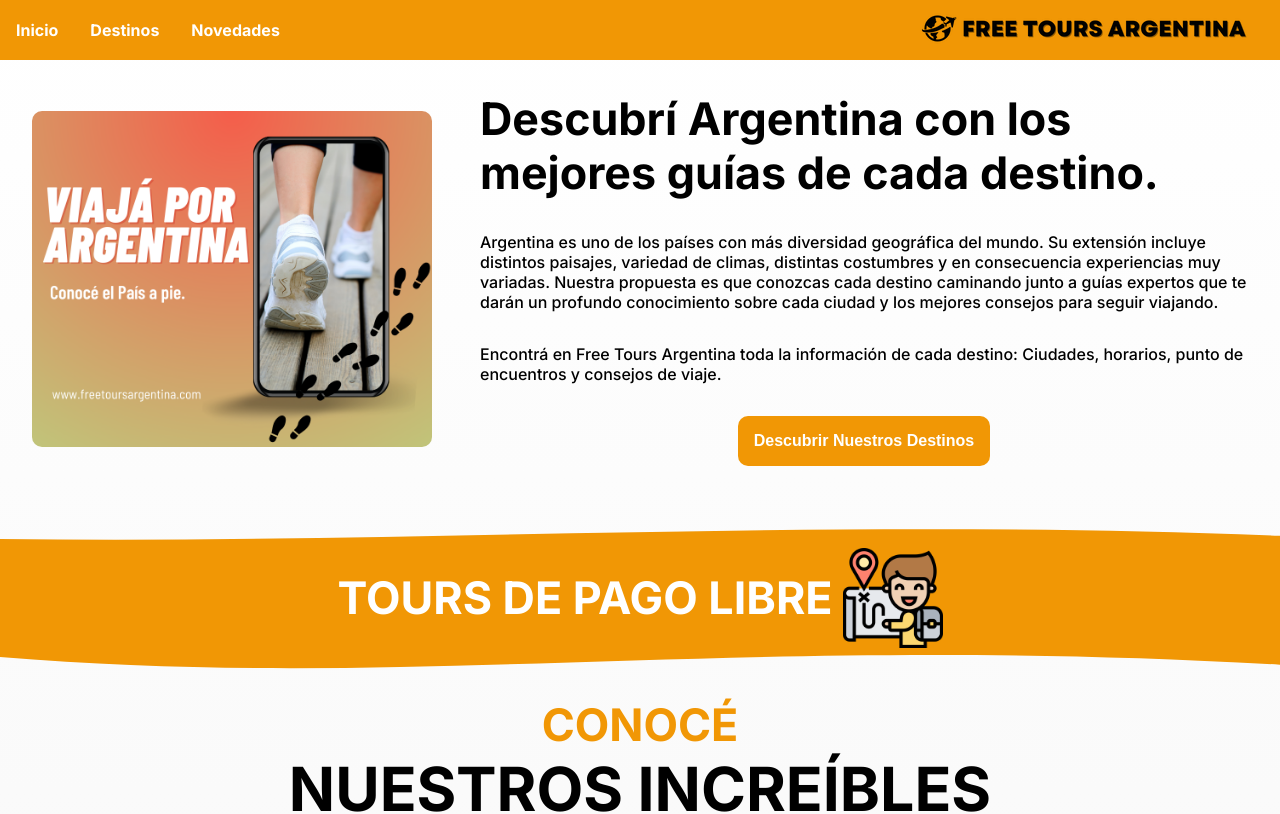
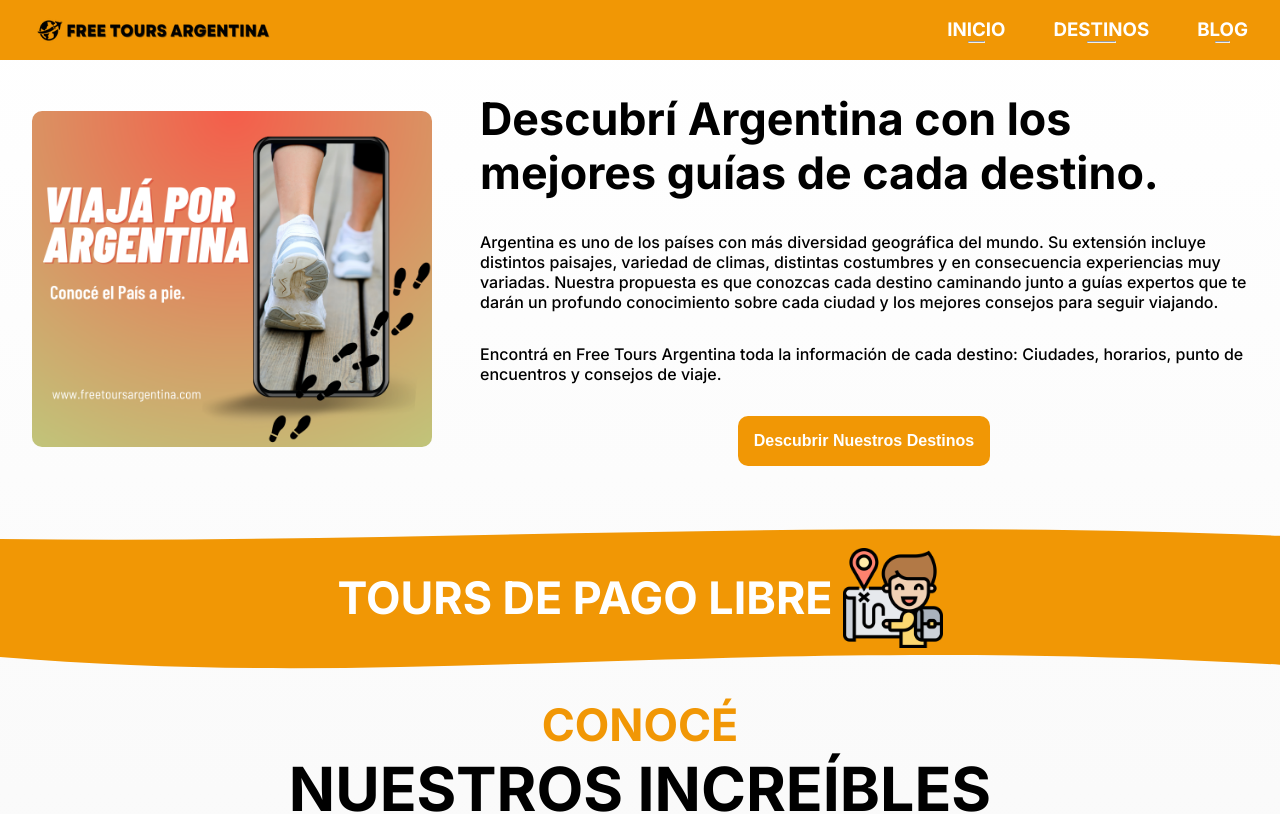
Before and after one commit to GonzaloGuaimas/tourism-blog-website-nextjs, a Next.js app: page / in a window 1280 px wide. Shown: the top 814 px of the page. Built offline with nearby package versions, Linux system fonts and the light colour scheme.

Commit message:
add NavBarAnimation

```diff
--- a/components/NavBar.tsx
+++ b/components/NavBar.tsx
@@ -4,21 +4,40 @@ import Link from 'next/link'
 import Image from 'next/image'
 
 export const NavBar = () => {
+  const [active, setActive] = useState("navBarMenu");
+  const [icon, setIcon] = useState("nav__toggler");
+  const navToggle = () => {
+    if (active === "navBarMenu") {
+      setActive("navBarMenu nav__active");
+    } else setActive("navBarMenu");
+
+    // Icon Toggler
+    if (icon === "nav__toggler") {
+      setIcon("nav__toggler toggle");
+    } else setIcon("nav__toggler");
+  };
   return (
-    <div className={styles.navBar}>
-      <div className={styles.navBarItems}>
-        <Link href={'/'}>Inicio</Link>
-        <Link href={'/'}>Destinos</Link>
-        <Link href={'/'}>Novedades</Link>
+    <nav className={styles.navBar}>
+      <Image src={'/assets/logo.png'} alt={''} height={45} width={350} className={styles.navBarImage}/>
+      <div className={active}>
+          <Link href={'/'}>
+            <h3>INICIO</h3>
+            <hr />
+          </Link>
+          <Link href={'/'}>
+            <h3>DESTINOS</h3>
+            <hr />
+          </Link>
+          <Link href={'/'}>
+            <h3>BLOG</h3>
+            <hr />
+          </Link>
       </div>
-      <div>
-        <Image src={'/assets/logo.png'} alt={''} height={45} width={350} className={styles.navBarImage}/>
+      <div onClick={navToggle} className={icon}>
+        <div className="line1"></div>
+        <div className="line2"></div>
+        <div className="line3"></div>
       </div>
-      <div className={styles.navBarMenu}>
-        <div className='line1'></div>
-        <div className='line2'></div>
-        <div className='line3'></div>
-      </div>
-    </div>
+    </nav>
   )
 }
--- a/styles/Home.module.css
+++ b/styles/Home.module.css
@@ -84,58 +84,12 @@
   width: 100%;
   min-height: 60px;
   align-items: center;
-  padding: 0rem 1rem 0rem 1rem;
+  padding: 0rem 2rem 0rem 2rem;
 }
-.navBar .navBarMenu {
-  display: none;
-  cursor: pointer;
-}
-.navBar .navBarMenu div{
-  width:25px;
-  height:3px;
-  margin: 5px;
-  background-color: white;
-  transition: all 0.3s ease
-}
-.navBarMenuActive {
-  transform: translateX(0%);
-}
-.toggle .line1 {
-  transform: rotate(-45deg) translate(-4px, 5px);
-}
-.toggle .line2 {
-  opacity: 0;
-}
-.toggle .line3 {
-  transform: rotate(45deg) translate(-4px, -5px);
-}
-
-
-
-.navBar .navBarItems {
+.navBarImage {
   flex: 1;
-  display: flex;
-  column-gap: 2rem;
-  font-weight: bold;
-  color: white;
-}
-@media (max-width: 800px) {
-  .navBar .navBarItems {
-    display: none;
-  }
-  .navBar .navBarMenu {
-    display: block;
-  }
-}
-
-.navBar .navBarImage {
-  flex: 1;
-}
-.navBar .navBarItems a{
-  transition: font-size .2s ease;
-}
-.navBar .navBarItems a:hover{
-  font-size: 1.2rem;
+  height: 35px;
+  max-width: 250px;
 }
 
 /*--------------HOME------------*/
--- a/styles/globals.css
+++ b/styles/globals.css
@@ -32,3 +32,92 @@ a {
   color: inherit;
   text-decoration: none;
 }
+
+
+/*------------------NAVBAR--------------*/
+.nav__brand {
+  text-transform: uppercase;
+}
+
+.navBarMenu {
+  display: flex;
+  align-items: center;
+  justify-content: space-around;
+  gap: 3rem;
+}
+.navBarMenu a {
+  text-align: -webkit-center;
+}
+.navBarMenu h3{
+  transition: font-size .2s ease;
+  color: white;
+  font-weight: bold;
+}
+.navBarMenu h3:hover{
+  font-size: 1.2rem;
+}
+.navBarMenu hr {
+  height: none;
+  width: 30%;
+}
+.nav__toggler {
+  display: none;
+}
+.nav__toggler div {
+  width: 2rem;
+  height: 0.2rem;
+  margin: 0.4rem;
+  background-color: white;
+  transition: 0.3s ease-in;
+}
+
+@media screen and (max-width: 768px) {
+  .nav__toggler {
+    display: block;
+    cursor: pointer;
+  }
+  .navBarMenu {
+    padding-top: 3rem;
+    position: fixed;
+    top: 60px;
+    right: 0;
+    height: 50vh;
+    width: 40vw;
+    background-color: white;
+    display: flex;
+    flex-direction: column;
+    transform: translateX(100%);
+    transition: 0.5s ease-in;
+    justify-content: flex-start;
+    text-align: -webkit-center;
+    box-shadow: 2px 2px 3px 1px rgba(0, 0, 0, 0.5);
+    border-bottom-left-radius: 15px;
+  }
+  .navBarMenu h3 {
+    color: black;
+    font-weight: bold;
+    font-size: calc(1rem + 1vw);
+    transition: font-size .2s ease;
+  }
+  .navBarMenu hr {
+    background-color: var(--primary-color);
+    width: 50%;
+    border: none;
+    height: 3px;
+  }
+  .navBarMenu h3:hover{
+    font-size: calc(1.3rem + 1vw);
+  }
+}
+.nav__active {
+  transform: translateX(0%);
+}
+.toggle .line1 {
+  transform: rotate(-45deg) translate(-8px, 5px);
+}
+.toggle .line2 {
+  opacity: 0;
+}
+.toggle .line3 {
+  transform: rotate(45deg) translate(-8px, -5px);
+}
```
